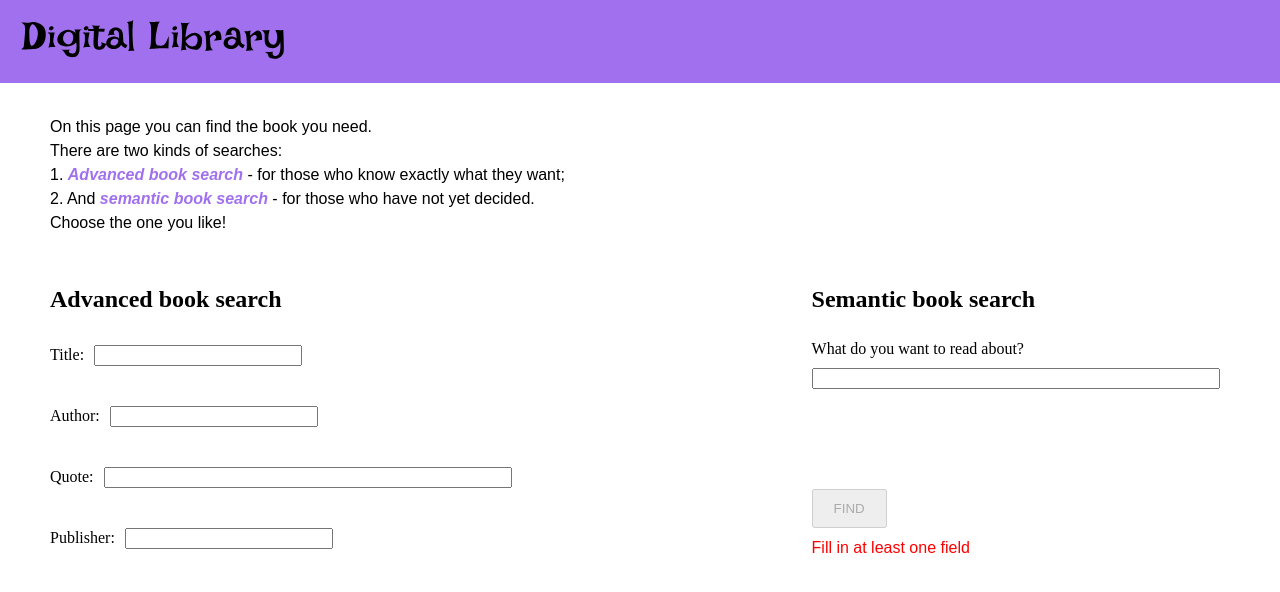
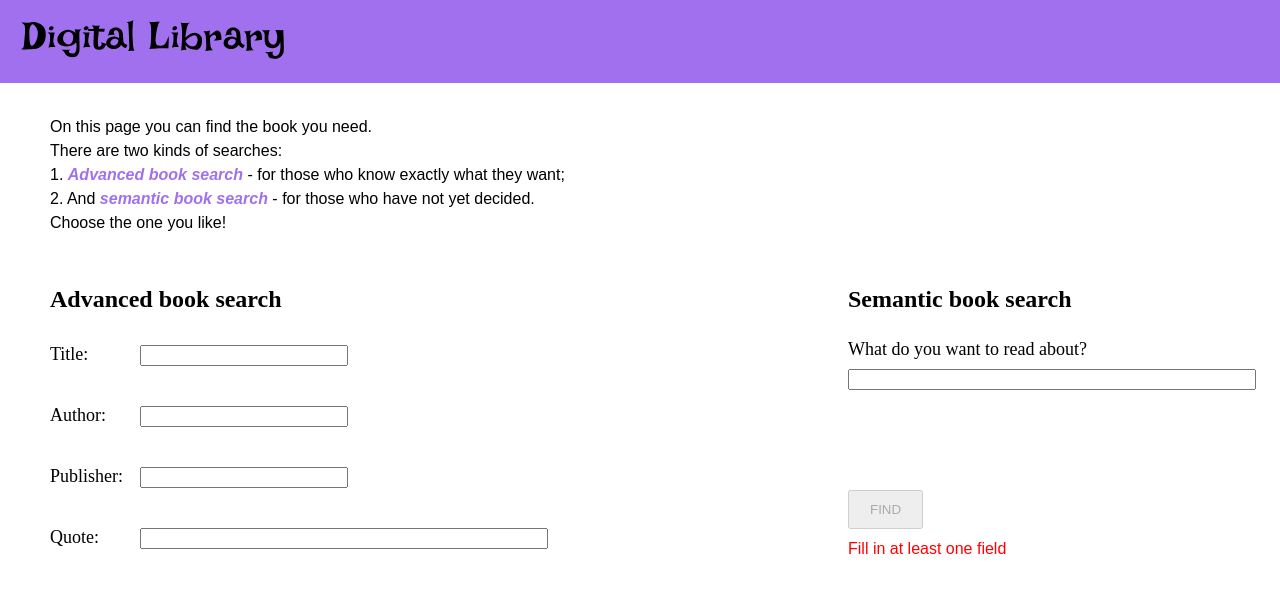
Before and after one commit to olyaapg/Digital-Library-Frontend, a Vue app in the folder digital_library/: page / in a window 1280 px wide. Shown: the top 592 px of the page. Built offline with nearby package versions, Linux system fonts and the light colour scheme; a web font is replaced by a local one.

Commit message:
Исправила баги, ибо тестим запросы с Ефимом

```diff
--- a/digital_library/src/components/Books.vue
+++ b/digital_library/src/components/Books.vue
@@ -9,7 +9,7 @@
         <tbody>
           <tr v-for="(book, index) in dataList" :key="index" @click="getDetails(book.id)">
             <td>{{ index + 1 }}</td>
-            <td><img :src="book.coverImageUrl" alt="Book Cover" class="book-cover" /></td>
+            <td><img :src="`${serverURL}` + '/book/cover/' + `${book.id}`" alt="Book Cover" class="book-cover" /></td>
             <td>
               <h3>{{ book.title }}</h3>
               <p>{{ book.authors }}</p>
@@ -35,24 +35,25 @@ const theBook = inject("theBook")
 
 function getDetails(id) {
   console.log(id)
-  /*axios
+  axios
     .get(serverURL + `/book/${id}`)
-    .then(response => goToResults(response))
+    .then(response => goToResults(response, id))
     .catch(error => {
       console.error('Ошибка запроса:', error);
-    })*/
-  axios
+    })
+  /*axios
     .get(serverURL)
     .then(response => goToResults(response, id))
     .catch(error => {
       console.error('Ошибка запроса:', error);
-    })
+    })*/
 }
 
 function goToResults(response, id) {
   console.log(response)
-  //theBook.value = response
-  router.push({ name: 'DetailedInformation', params: { number: id } })
+  console.log(id)
+  theBook.value = response.data
+  router.push({ name: 'DetailedInformation', params: { number: `${id}` } })
 }
 </script>
 
--- a/digital_library/src/components/DetailedInformation.vue
+++ b/digital_library/src/components/DetailedInformation.vue
@@ -1,12 +1,12 @@
 <template>
     <div :class="['innerBody', 'mainBody']">
         <div>
-            <img :src="theBook.coverImageUrl" class="book-cover">
+            <img :src="`${serverURL}` + '/book/cover/' + `${route.params.number}`" class="book-cover">
         </div>
         <div class="details">
             <h2 class="titleBook">{{ theBook.title }}</h2>
             <div v-for="fieldInfo in listFields" :key="fieldInfo[0]" class="fieldInfo">
-                <h3 v-if="theBook[fieldInfo[0]] !== 'null'">
+                <h3 v-if="theBook[fieldInfo[0]] !== null && theBook[fieldInfo[0]].trim() !== ''">
                     <span>{{ fieldInfo[1] }}:</span>
                     <span class="fieldValue">{{ theBook[fieldInfo[0]] }}</span>
                 </h3>
@@ -37,14 +37,14 @@ const listFields = ref([
 ])
 
 function downloadBook() {
-    /*axios
+    axios
         .get(serverURL + '/book/download/' + route.params.number, {
             responseType: 'blob',
         })
         .then(response => responseProcessing(response))
         .catch(error => {
             console.error('Ошибка запроса:', error);
-        })*/
+        })
 }
 
 function responseProcessing(response) {
@@ -73,7 +73,7 @@ function responseProcessing(response) {
 .book-cover {
     max-width: 100%;
     height: auto;
-    max-width: 500px;
+    max-width: 350px;
     margin-right: 250px;
     margin-left: 50px;
 }
@@ -102,5 +102,6 @@ function responseProcessing(response) {
 
 #buttonDownload {
     padding: 10px 20px;
+    margin-bottom: 40px;
 }
 </style>
--- a/digital_library/src/components/LoadBook.vue
+++ b/digital_library/src/components/LoadBook.vue
@@ -22,7 +22,7 @@
 
       // Создаем объект FormData и добавляем файл в него
       const formData = new FormData();
-      formData.append('file', file, file.name);
+      formData.append('book', file, file.name);
 
       // Отправляем файл на сервер
       axios.post(serverURL + '/book/load', formData)
--- a/digital_library/src/components/Searches.vue
+++ b/digital_library/src/components/Searches.vue
@@ -16,35 +16,45 @@
 
           <div class="inputBlock">
             <label for="title">Title:</label>
-            <input id="title" type="text" v-model="dataAdvanced.must.title.query" :disabled="typeSearch === 'semantic'">
+            <div class="inputContainer">
+              <input id="title" type="text" v-model="dataAdvanced.must.title.query" :disabled="typeSearch === 'semantic'"
+                @input="changeOnAdvanced">
+            </div>
           </div>
 
           <div class="inputBlock">
             <label for="author">Author:</label>
+            <div class="inputContainer">
               <input id="author" type="text" v-model="dataAdvanced.must.authors.query"
-              :disabled="typeSearch === 'semantic'">
+                :disabled="typeSearch === 'semantic'" @input="changeOnAdvanced">
+            </div>
+          </div>
+
+          <div class="inputBlock">
+            <label for="publisher">Publisher:</label>
+            <div class="inputContainer">
+              <input id="publisher" type="text" v-model="dataAdvanced.must.publisher.query"
+                :disabled="typeSearch === 'semantic'" @input="changeOnAdvanced">
+            </div>
           </div>
 
           <div class="inputBlock">
             <label for="quote">Quote:</label>
+            <div class="inputContainer">
               <input id="quote" type="text" v-model="dataAdvanced.must['chapters.content'].query" class="longLine"
-              :disabled="typeSearch === 'semantic'">
+                :disabled="typeSearch === 'semantic'" @input="changeOnAdvanced">
             </div>
-
-          <div class="inputBlock">
-            <label for="publisher">Publisher:</label>
-            <input id="publisher" type="text" v-model="dataAdvanced.must.publisher.query"
-              :disabled="typeSearch === 'semantic'">
           </div>
         </div>
 
+
         <div class="block">
           <h2>Semantic book search</h2>
-          <div class="inputBlock">
+          <div class="inputBlockSemantic">
             <label for="chaptersContent" style="display: block; margin-bottom: 15px;">What do you want to read
               about?</label>
             <input id="chaptersContent" type="text" class="longLine" v-model="dataSemantic.query"
-              :disabled="typeSearch === 'advanced'">
+              :disabled="typeSearch === 'advanced'" @input="changeOnSemantic">
           </div>
           <div class="buttonContainer">
             <button id="buttonFind" type="submit" :disabled="typeSearch === 'None'">FIND</button>
@@ -61,21 +71,12 @@
 
 <script setup>
 import axios from 'axios'
-import { reactive, inject, computed } from 'vue'
+import { reactive, inject, ref } from 'vue'
 import { useRouter } from 'vue-router'
 
 const router = useRouter()
 const dataList = inject('dataList')
 const serverURL = inject('serverURL')
-const typeSearch = computed(() => {
-  if (dataAdvanced.must.title.query || dataAdvanced.must.authors.query || dataAdvanced.must['chapters.content'].query || dataAdvanced.must.publisher.query) {
-    return 'advanced'
-  } else if (dataSemantic.query) {
-    return 'semantic'
-  } else {
-    return 'None'
-  }
-})
 const dataAdvanced = reactive({
   must: {
     'chapters.content': {
@@ -93,31 +94,61 @@ const dataAdvanced = reactive({
   }
 })
 const dataSemantic = reactive({ query: '' })
+const typeSearch = ref('None')
+
+function changeOnSemantic(event) {
+  typeSearch.value = event.target.value === '' ? 'None' : 'semantic';
+}
+
+function changeOnAdvanced(event) {
+  typeSearch.value = event.target.value === '' ? 'None' : 'advanced';
+}
 
 function createPost() {
-  if (typeSearch === 'advanced') {
-    /*axios
+  console.log("createPost")
+  console.log(typeSearch.value)
+  if (typeSearch.value === 'advanced') {
+    console.log("advanced")
+    console.log(dataAdvanced)
+    axios
       .post(serverURL + '/book/search/advanced', dataAdvanced)
       .then(response => goToResults(response))
       .catch(error => {
         console.error('Ошибка запроса:', error);
-    })*/
+      })
   } else {
-    /*axios
+    console.log("semantic")
+    console.log(dataSemantic)
+    axios
       .post(serverURL + '/book/search/semantic', dataSemantic)
       .then(response => goToResults(response))
       .catch(error => {
         console.error('Ошибка запроса:', error);
-    })*/
+      })
   }
-  axios
+  /*axios
     .post(serverURL, dataAdvanced)
-    .then(response => goToResults(response))
+    .then(response => goToResults(response))*/
 }
 
 function goToResults(response) {
   console.log(response)
-  console.log(dataAdvanced.must)
+  dataList.value = response.data
+  dataAdvanced.must = {
+    'chapters.content': {
+      query: ''
+    },
+    title: {
+      query: ''
+    },
+    authors: {
+      query: ''
+    },
+    publisher: {
+      query: ''
+    }
+  }
+  dataSemantic.query = ''
   router.push({ name: 'Books' })
 }
 </script>
@@ -133,7 +164,23 @@ function goToResults(response) {
 
 .inputBlock {
   margin-top: 40px;
+  display: flex;
+  align-items: baseline;
+  /* Выравнивание по базовой линии (для вертикального выравнивания) */
 }
+.inputBlockSemantic {
+  margin-top: 40px;
+}
+
+.inputContainer {
+  margin-left: 10px;
+  /* Отступ между label и input (можно настроить по вашему желанию) */
+}
+
+label {
+  min-width: 80px;
+}
+
 
 .container {
   display: flex;
@@ -154,5 +201,4 @@ function goToResults(response) {
 
 #buttonFind {
   padding: 10px 20px;
-}
-</style>
+}</style>
--- a/digital_library/src/main.js
+++ b/digital_library/src/main.js
@@ -6,7 +6,7 @@ import router from './router'
 
 
 // Захардкодила внизу
-
+/*
 const dataList = ref([
   {
     "id": 1,
@@ -98,10 +98,11 @@ const dataList = ref([
     "authors": "earum distinctio nemo",
     "coverImageUrl": "https://icdn.lenta.ru/images/2022/09/29/14/20220929143518567/owl_pic_620_cc53e92ef001eb0f929eadf24f37f031.jpg"
   }
-])
+])*/
 
-const serverURL = "https://jsonplaceholder.typicode.com/posts"
-
+//const serverURL = "https://jsonplaceholder.typicode.com/posts"
+const serverURL = "http://192.168.137.1:8080"
+/*
 const theBook = ref({
   "title": "Harry Potter and the Chamber of Secrets",
   "authors": "J.K. Rowling",
@@ -110,9 +111,13 @@ const theBook = ref({
   "description": "Lorem ipsum dolor sit amet consectetur adipisicing elit. Dignissimos incidunt eos aliquam eius quaerat dicta, quibusdam itaque illum inventore molestiae error non reiciendis laudantium quis officia ex quae eligendi similique?",
   "publisher": "Pottermore Publishing",
   "coverImageUrl": "https://icdn.lenta.ru/images/2022/09/29/14/20220929143518567/owl_pic_620_cc53e92ef001eb0f929eadf24f37f031.jpg"
-})
+})*/
 
 // конец хардкода
+
+const dataList = ref('')
+const theBook = ref('')
+
 
 createApp(App)
   .provide('dataList', dataList)
--- a/digital_library/src/style.css
+++ b/digital_library/src/style.css
@@ -1,6 +1,7 @@
 @import url("https://fonts.googleapis.com/css?family=Fira%20Sans+Condensed");
 
-body, html {
+body,
+html {
   margin: 0;
 }
 
@@ -11,7 +12,7 @@ header {
 }
 
 label {
-  margin-right: 10px;
+  font-size: large;
 }
 
 input {
```
Lines whose indentation alone changed are shown as unchanged.
